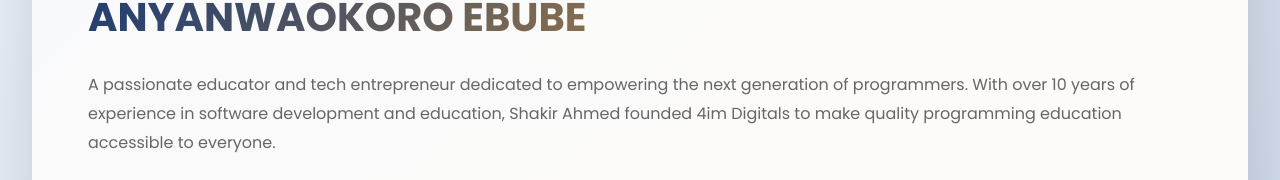
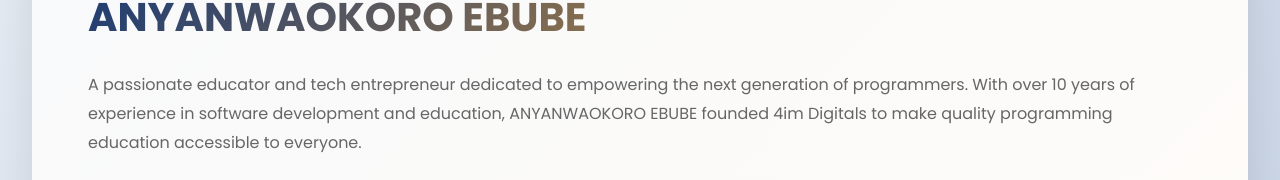
Before and after one commit to wondersodili65-glitch/wonderclass, a plain HTML site: page index.html in a window 1280 px wide. Shown: the part 1053-1233 px from the top of the page. Drawn offline with Linux system fonts and the light colour scheme.

```diff
--- a/index.html
+++ b/index.html
@@ -568,7 +568,7 @@
                 <div class="founder-name">ANYANWAOKORO EBUBE</div>
 
                 <p style="color: #666; line-height: 1.8; margin-bottom: 1rem;">
-                    A passionate educator and tech entrepreneur dedicated to empowering the next generation of programmers. With over 10 years of experience in software development and education, Shakir Ahmed founded 4im Digitals to make quality programming education accessible to everyone.
+                    A passionate educator and tech entrepreneur dedicated to empowering the next generation of programmers. With over 10 years of experience in software development and education, ANYANWAOKORO EBUBE founded 4im Digitals to make quality programming education accessible to everyone.
                 </p>
 
                 <div class="quote">
```
